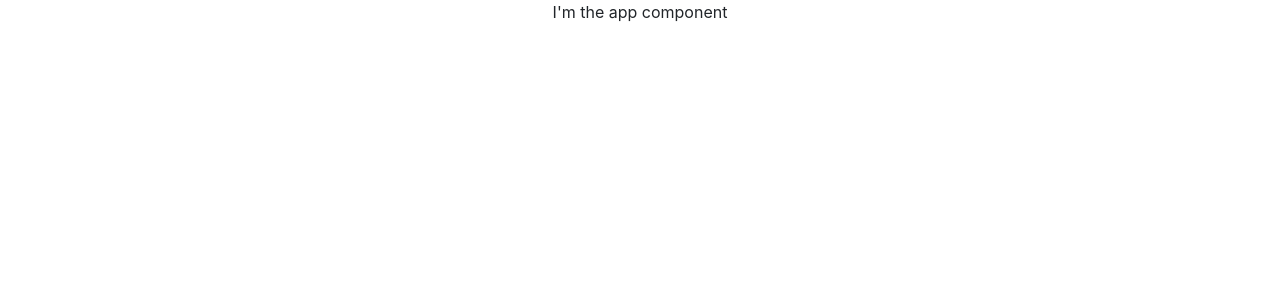
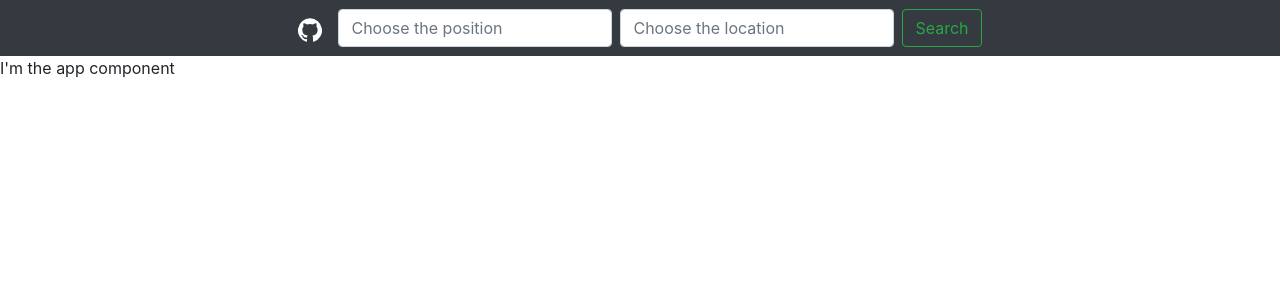
Before and after one commit to Richard-Strive/m7-d2, a React (Create React App) app in the folder job-search-engine/: page / in a window 1280 px wide. Shown: the top 300 px of the page. Built offline with nearby package versions, Linux system fonts and the light colour scheme; no server answers.

Commit message:
I HATE CORS!!!

```diff
--- a/job-search-engine/package.json
+++ b/job-search-engine/package.json
@@ -3,6 +3,8 @@
   "version": "0.1.0",
   "private": true,
   "dependencies": {
+    "@material-ui/core": "^4.11.3",
+    "@material-ui/icons": "^4.11.2",
     "@testing-library/jest-dom": "^5.11.9",
     "@testing-library/react": "^11.2.4",
     "@testing-library/user-event": "^12.6.3",
--- a/job-search-engine/src/App.js
+++ b/job-search-engine/src/App.js
@@ -1,9 +1,10 @@
-import "bootstrap/dist/css/bootstrap.min.css";
-import "./App.css";
+import Home from "./components/Home";
+// import "./App.css";
 
 function App() {
   return (
     <div className="App">
+      <Home />
       <div>I'm the app component</div>
     </div>
   );
--- /dev/null
+++ b/job-search-engine/src/components/Home.css
@@ -0,0 +1,4 @@
+.home_nav_items {
+  display: flex !important;
+  justify-content: center;
+}
--- /dev/null
+++ b/job-search-engine/src/components/Home.jsx
@@ -0,0 +1,76 @@
+import React, { Component } from "react";
+import {
+  Button,
+  Navbar,
+  Nav,
+  NavDropdown,
+  Form,
+  FormControl,
+} from "react-bootstrap";
+import GitHubIcon from "@material-ui/icons/GitHub";
+import "bootstrap/dist/css/bootstrap.min.css";
+import "./Home.css";
+
+//cors-anywhere.herokuapp.com/https://jobs.github.com/positions.json?description=frontend&location=berlin
+//https://jobs.github.com/positions.json?description={POSITION}&location={LOCATION}
+
+// const getResults = async () => {
+//   try {
+//     const response = await fetch(
+//       " https://cors--anywhere.herokuapp.com//https://jobs.github.com/positions.json?description=frontend&location=berlin",
+//       {
+//         method: "GET",
+//         mode: "no-cors",
+//       }
+//     );
+//     console.log(await response.json());
+//   } catch (error) {
+//     console.log(error);
+//   }
+// };
+
+const getResults = async () => {
+  try {
+    const response = await fetch(
+      " https://cors--anywhere.herokuapp.com/https://jobs.github.com/positions.json?description=frontend&location=berlin"
+    );
+    console.log(await response.json());
+  } catch (error) {
+    console.log(error);
+  }
+};
+
+export default class Home extends Component {
+  componentDidMount() {
+    getResults();
+  }
+  render() {
+    return (
+      <Navbar bg="dark" expand="lg" className="home_nav_items">
+        <div>
+          <Navbar.Brand href="#home">
+            <GitHubIcon className="text-white" />
+          </Navbar.Brand>
+          <Navbar.Toggle aria-controls="basic-navbar-nav" />
+        </div>
+        <div>
+          <Navbar.Collapse id="basic-navbar-nav">
+            <Form inline>
+              <FormControl
+                type="text"
+                placeholder="Choose the position"
+                className="mr-sm-2"
+              />
+              <FormControl
+                type="text"
+                placeholder="Choose the location"
+                className="mr-sm-2"
+              />
+              <Button variant="outline-success">Search</Button>
+            </Form>
+          </Navbar.Collapse>
+        </div>
+      </Navbar>
+    );
+  }
+}
```
Also changed, not shown: 2 other files (tests, documents, lock files or other folders).
